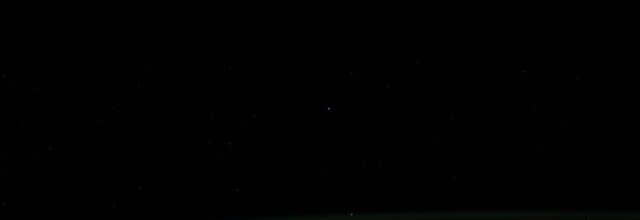
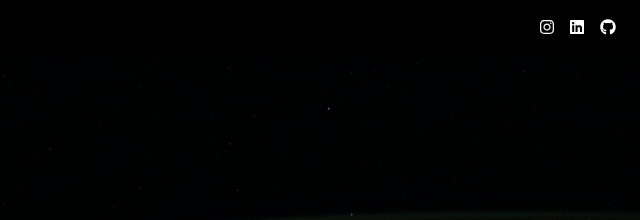
Before and after one commit to arron1993/arronmoore.com, a Gatsby site in the folder arronmoore.com/: page / in a window 1280 px wide. Shown: the top 220 px of the page, 640-1280 px from the left. Built offline with nearby package versions, Linux system fonts and the light colour scheme; Gatsby itself is replaced by a stand-in of ours.

Commit message:
Added icons for social media

```diff
--- a/arronmoore.com/package.json
+++ b/arronmoore.com/package.json
@@ -14,6 +14,9 @@
     "test": "echo \"Write tests! -> https://gatsby.dev/unit-testing\" && exit 1"
   },
   "dependencies": {
+    "@fortawesome/fontawesome-svg-core": "^1.2.30",
+    "@fortawesome/free-brands-svg-icons": "^5.14.0",
+    "@fortawesome/react-fontawesome": "^0.1.11",
     "bootstrap": "^4.5.2",
     "eslint": "^7.6.0",
     "gatsby": "^2.24.26",
--- a/arronmoore.com/src/components/header/index.js
+++ b/arronmoore.com/src/components/header/index.js
@@ -2,6 +2,9 @@ import React from "react"
 
 import Navbar from 'react-bootstrap/Navbar';
 import Nav from 'react-bootstrap/Nav';
+import { FontAwesomeIcon } from '@fortawesome/react-fontawesome';
+import { fab } from '@fortawesome/free-brands-svg-icons'
+
 
 class Header extends React.Component {
     render() {
@@ -15,6 +18,17 @@ class Header extends React.Component {
                         <Nav.Link className="text-white" href="/projects">projects</Nav.Link>
                         <Nav.Link className="text-white" href="/photography">photography</Nav.Link>
                     </Nav>
+                    <Nav>
+                        <Nav.Link className="text-white" href="https://www.instagram.com/arron.moore93/">
+                            <FontAwesomeIcon icon={fab.faInstagram} />
+                        </Nav.Link>
+                        <Nav.Link className="text-white" href="https://www.linkedin.com/in/arron-moore-269b8919b/">
+                            <FontAwesomeIcon icon={fab.faLinkedin} />
+                        </Nav.Link>
+                        <Nav.Link className="text-white" href="https://github.com/arron1993">
+                            <FontAwesomeIcon icon={fab.faGithub} />
+                        </Nav.Link>
+                    </Nav>
                 </Navbar.Collapse>
             </Navbar>
         );
```
Also changed, not shown: 1 other file.
